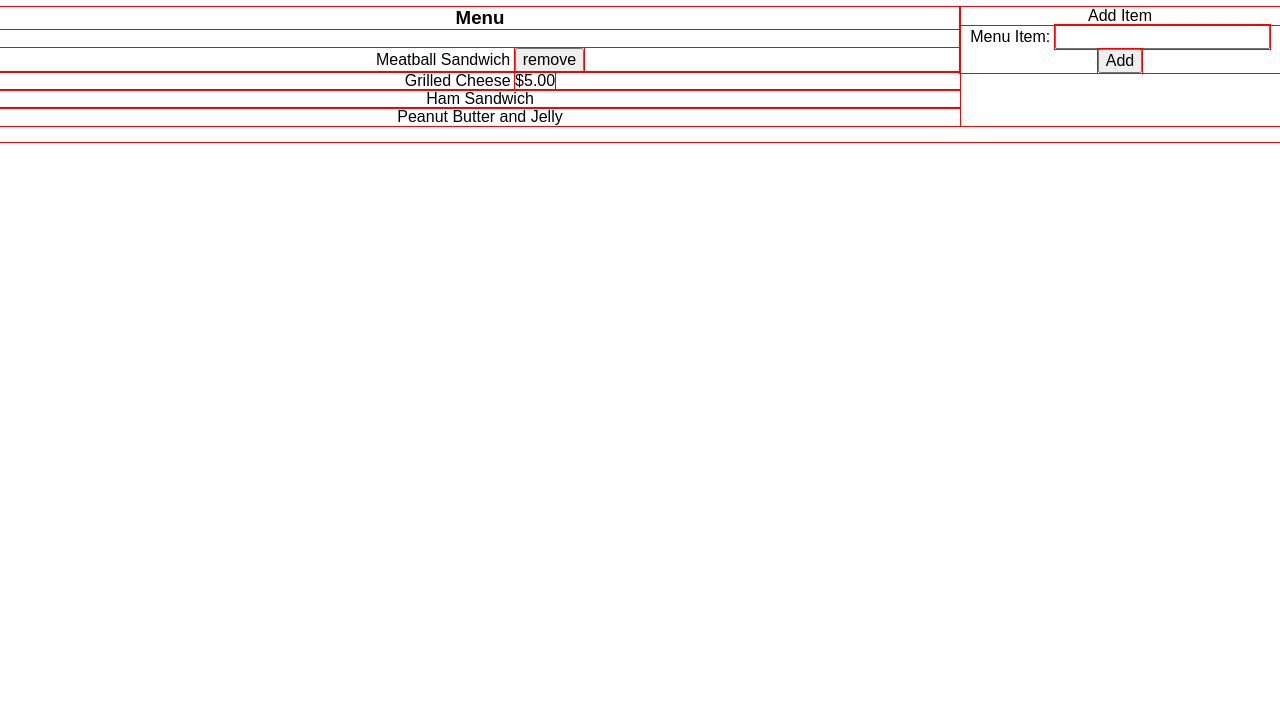
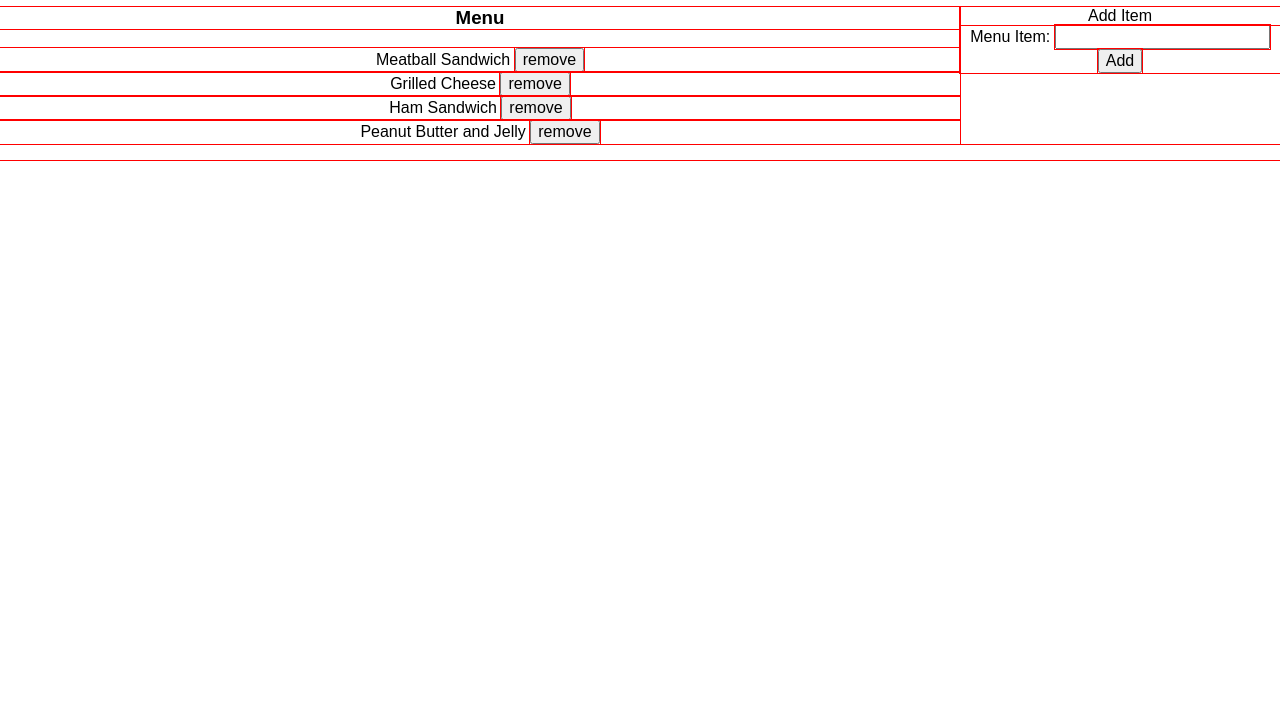
Before and after one commit to joshkuhar/menu-site, a plain HTML site: page index.html in a window 1280 px wide. Shown: the part 73-800 px from the top of the page. Drawn offline with nearby package versions, Linux system fonts and the light colour scheme.

Commit message:
commit message

```diff
--- a/index.html
+++ b/index.html
@@ -20,9 +20,9 @@
 			<section class="menu">
 				<ul class="food-list">
 					<li class="menu-item">Meatball Sandwich <button class="remove-item-btn">remove</button></li>
-					<li>Grilled Cheese <span>$5.00</span></li>
-					<li>Ham Sandwich</li>
-					<li>Peanut Butter and Jelly</li>
+					<li>Grilled Cheese <button class="remove-item-btn">remove</button></li>
+					<li>Ham Sandwich <button class="remove-item-btn">remove</button></li>
+					<li>Peanut Butter and Jelly <button class="remove-item-btn">remove</button></li>
 				</ul>
 			</section>
 		</div>
```
